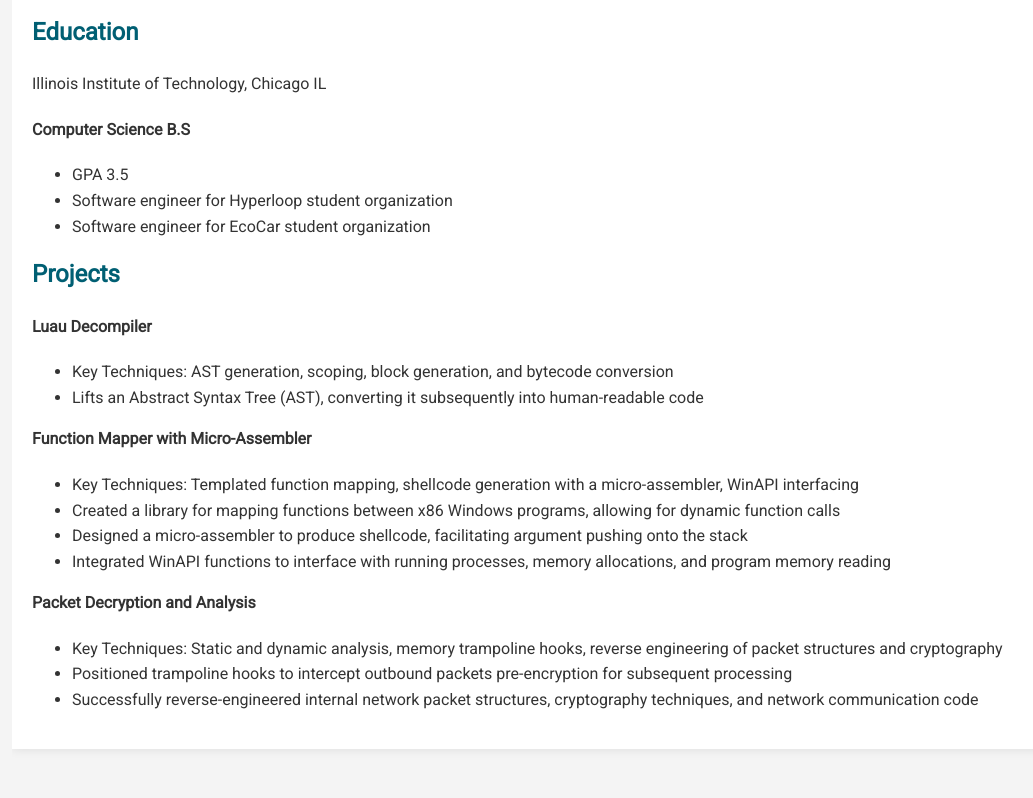
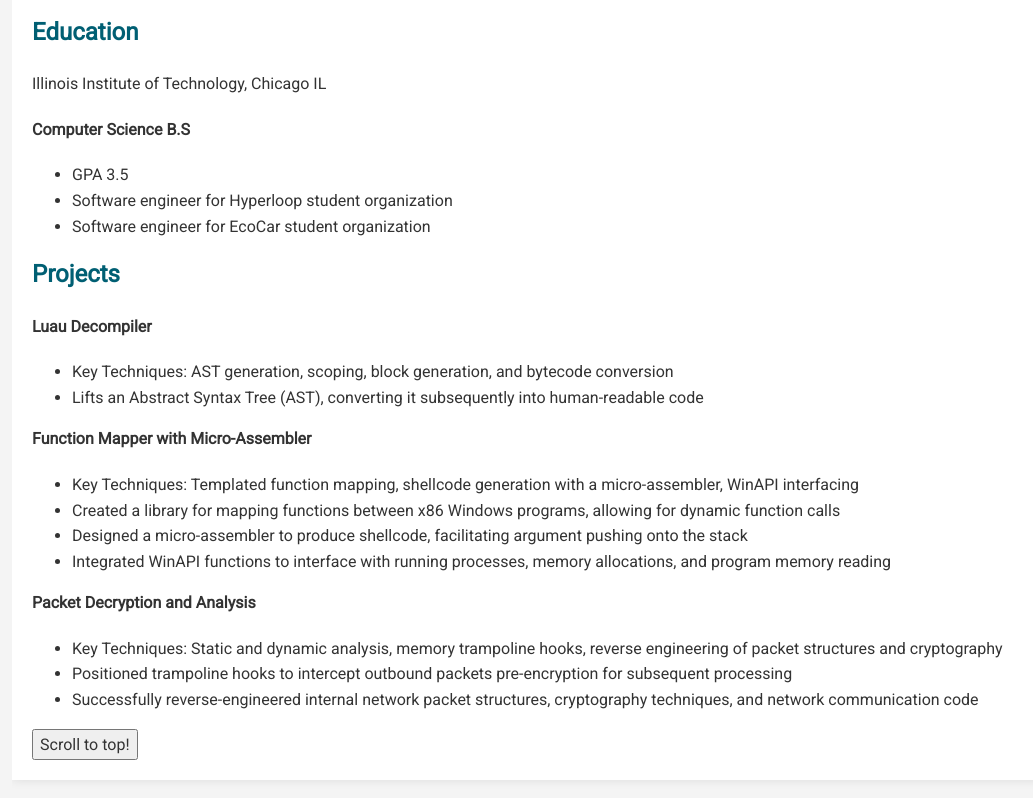
Before and after one commit to bra3den/itmd-project3, a plain HTML site: page resume.html in a window 1280 px wide. Shown: the part 772-1570 px from the top of the page, without its empty margins (116-1149 px from the left). Drawn offline with nearby package versions, Linux system fonts and the light colour scheme.

Commit message:
Add scroll to top button
For add button on each page that uses javascript to scroll to the top of the page

```diff
--- a/resume.html
+++ b/resume.html
@@ -141,6 +141,7 @@
               </ul>
             </section>
           </div>
+          <button onclick="scrollToTop()">Scroll to top!</button>
         </main>
       </div>
     </div>
```
Also changed, not shown: bands.html (+1 -0 lines), index.html (+1 -0 lines), map.html (+1 -0 lines).
